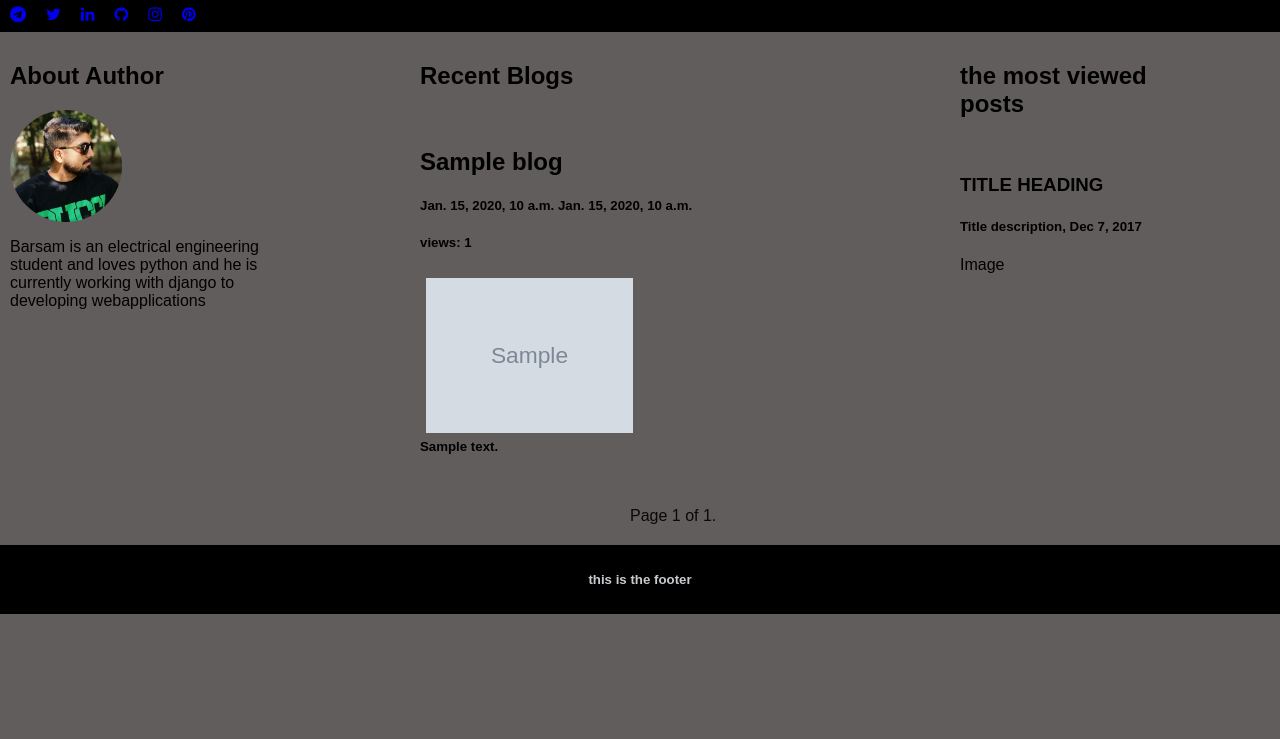
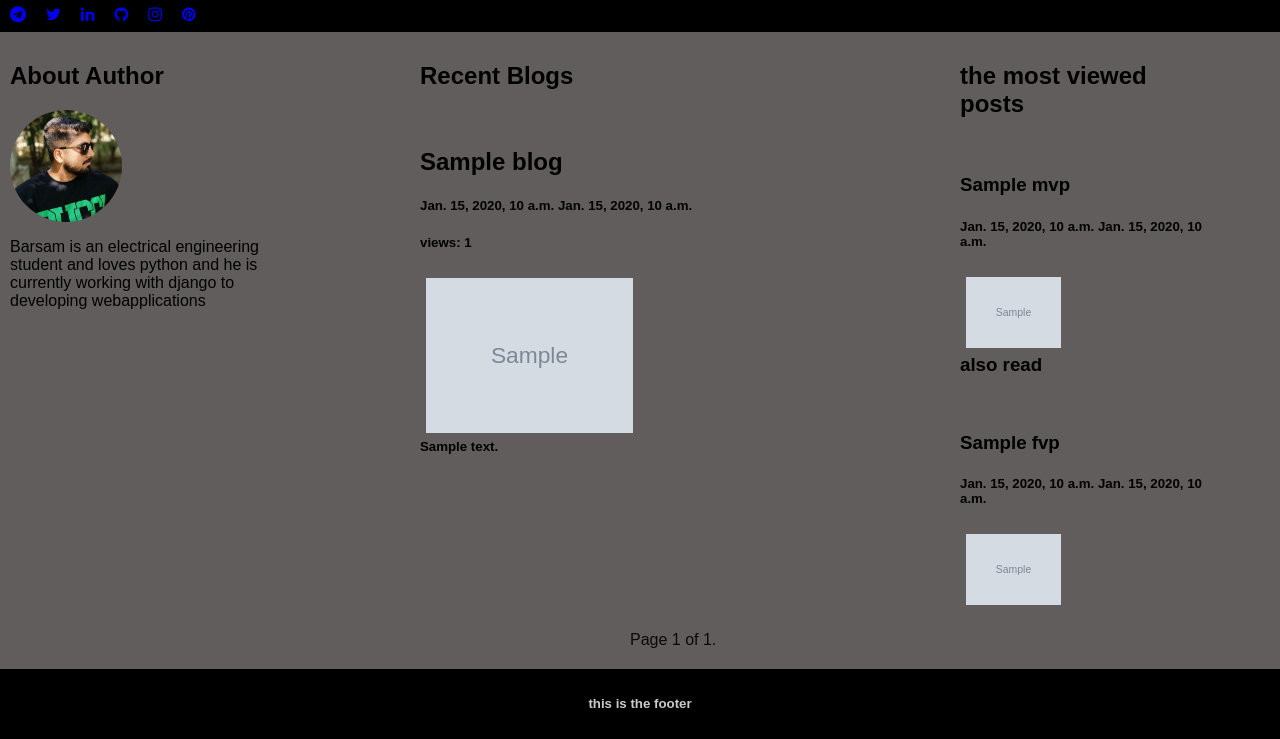
Before and after one commit to Bwar3am/Bwar3amino, a Django app: template templates/index1.html in a window 1280 px wide. Shown: the part 415-1154 px from the top of the page. Before the commit the page ends 1029 px from the top, so only its background shows below. Run offline with Django 5.2, Linux system fonts and the light colour scheme; the template is opened without the code that fills it: most values are stand-ins (such as "Sample title", 1, 10 or a date in 2020); grey boxes marked "Sample" are stand-in pictures; some libraries are stand-ins or nearby versions.

Commit message:
just completed some back-ends
i just completed the back-end of most-viewed posts

```diff
--- a/config/urls.py
+++ b/config/urls.py
@@ -9,6 +9,7 @@ urlpatterns = [
     path("about/" , views.about , name="about"),
     path("content/<str:pk>" , views.content , name = "content"),
     path("register" , views.register , name = "register"),
+    # path("test" , views.most_viewed , name="test")
 
 
 
--- a/static/css/index1.css
+++ b/static/css/index1.css
@@ -149,6 +149,10 @@ body {
     color: orange;
 }
 
+#rightcolumn{
+    width:100% ;
+}
+
 
 .rightside{
     flex: 25%;
@@ -165,6 +169,10 @@ div.gallery {
     width: 100%;
     padding: 6px;
     max-width: 100%;
+}
+
+#also{
+    padding-top: 10px;
 }
 
 
--- a/templates/index1.html
+++ b/templates/index1.html
@@ -67,9 +67,29 @@
         <div class="rightside">
                 <h2>the most viewed posts</h2>
                 <br>
-                <h3>TITLE HEADING</h3>
-                <h5>Title description, Dec 7, 2017</h5>
-                <div class="fakeimg" style="height:200px;">Image</div>
+                <h3>{{mvp.title}}</h3>
+                <h5>{{mvp.time_created}} {{mvp.date}}</h5>
+                <div class="gallery" id="rightcolumn">
+                    <img src="{{mvp.image}}" alt="the barsam">
+                </div>
+
+
+                <br>
+                <br>
+                <h3 id="also">also read </h3>
+                <br>
+
+                <h3>{{fvp.title}}</h3>
+                <h5>{{fvp.time_created}} {{fvp.date}}</h5>
+                <div class="gallery" id="rightcolumn">
+                    <img src="{{fvp.image}}" alt="the barsam">
+                </div>
+
+
+                {% comment %} <div class="gallery">
+                    <img src="{{mvp.image}}" alt="the barsam">
+                </div> {% endcomment %}
+                {% comment %} <div class="fakeimg" style="height:200px;">Image</div> {% endcomment %}
 
 
         </div>
```
Also changed, not shown: config/views.py (+9 -3 lines), templates/test.html (added, +12 -0 lines).
